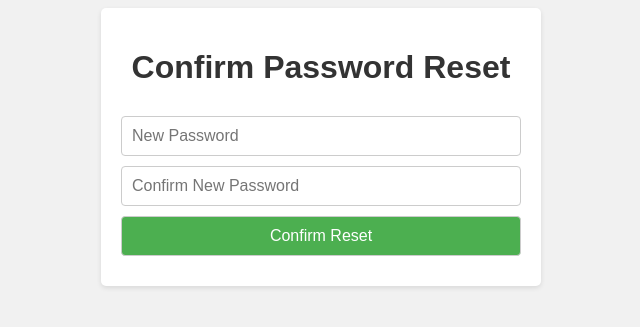
After one commit to Oconel2004/PIL1_2223_12, a Django app: page /reset/1/1/ in a window 1280 px wide. The commit adds this page. Shown: the top 327 px of the page, without its empty margins (319-959 px from the left). Run offline with Django 4.2, Linux system fonts and the light colour scheme.

Commit message:
correction

```diff
--- a/Time_Management/school_app/urls.py
+++ b/Time_Management/school_app/urls.py
@@ -18,7 +18,7 @@ from django.contrib import admin
 from django.urls import path
 from timemanage.views import  login
 from timemanage.views import consulter_emploi_du_temps,creer_compte,se_deconnecter,connexion,accueil,inscription,inscription_confirmation,seconnecter
-
+from django.contrib.auth import views as auth_views
 urlpatterns = [
     path('admin/', admin.site.urls),
     path('accueil', accueil, name='accueil'),
@@ -28,5 +28,8 @@ urlpatterns = [
     path('se-deconnecter/',se_deconnecter, name='se_deconnecter'),
     path('inscription_confirmation/',inscription_confirmation, name='inscription'),
     path('seconnecter/',seconnecter, name='seconnecter'),
-
+    path('password_reset/', auth_views.PasswordResetView.as_view(template_name="password_reset.html"), name='password_reset'),
+    path('reset_password/done/', auth_views.PasswordResetDoneView.as_view(template_name="password_reset_done.html"), name='password_reset_done'),
+    path('reset/<uidb64>/<token>/', auth_views.PasswordResetConfirmView.as_view(template_name="password_reset_confirm.html"), name='password_reset_confirm'),
+    path('reset/done/', auth_views.PasswordResetCompleteView.as_view(template_name="complete.html"), name='password_reset_complete'),
 ]
--- a/Time_Management/templates/connexion.html
+++ b/Time_Management/templates/connexion.html
@@ -34,7 +34,7 @@
               <input type="password" class="form-control" id="studentPassword" placeholder="Entrez votre mot de passe" name="password">
             </div>
             <div class="mb-3">
-              <a href="#" class="forgot-password-link">Mot de passe oublié ?</a>
+              <a href="{% url 'password_reset' %}" class="forgot-password-link">Mot de passe oublié ?</a>
             </div>
             <a href="/seconnecter" style="text-decoration: none; color: black; padding-left: 30%;font-weight: bold;">Se connecter</a>
 
--- /dev/null
+++ b/Time_Management/templates/password_reset_confirm.html
@@ -0,0 +1,57 @@
+<!DOCTYPE html>
+<html>
+<head>
+  <title>Confirm Password Reset</title>
+  <style>
+    body {
+      background-color: #f1f1f1;
+      font-family: Arial, sans-serif;
+    }
+    .container {
+      max-width: 400px;
+      margin: 0 auto;
+      padding: 20px;
+      background-color: #fff;
+      border-radius: 5px;
+      box-shadow: 0 2px 5px rgba(0, 0, 0, 0.1);
+    }
+    h1 {
+      color: #333;
+      text-align: center;
+      margin-bottom: 30px;
+    }
+    form {
+      text-align: center;
+    }
+    input[type="password"], button {
+      display: block;
+      width: 100%;
+      padding: 10px;
+      margin-bottom: 10px;
+      font-size: 16px;
+      border: 1px solid #ccc;
+      border-radius: 4px;
+      box-sizing: border-box;
+    }
+    button {
+      background-color: #4CAF50;
+      color: white;
+      cursor: pointer;
+    }
+    button:hover {
+      background-color: #45a049;
+    }
+  </style>
+</head>
+<body>
+  <div class="container">
+    <h1>Confirm Password Reset</h1>
+    <form method="post">
+      {% csrf_token %}
+      <input type="password" name="new_password1" placeholder="New Password" required>
+      <input type="password" name="new_password2" placeholder="Confirm New Password" required>
+      <button type="submit">Confirm Reset</button>
+    </form>
+  </div>
+</body>
+</html>
```
Also changed, not shown: Time_Management/school_app/settings.py (+9 -0 lines), Time_Management/templates/complete.html (added, +34 -0 lines), Time_Management/templates/password_reset.html (added, +56 -0 lines), Time_Management/templates/password_reset_done.html (added, +34 -0 lines).
